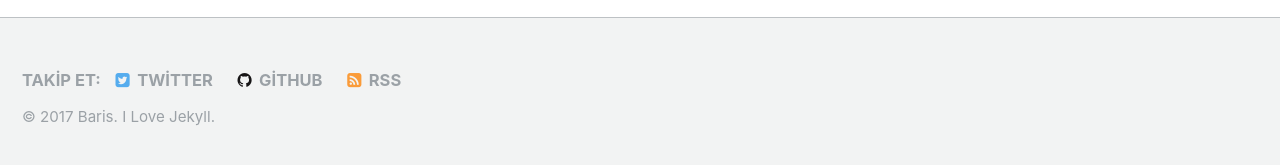
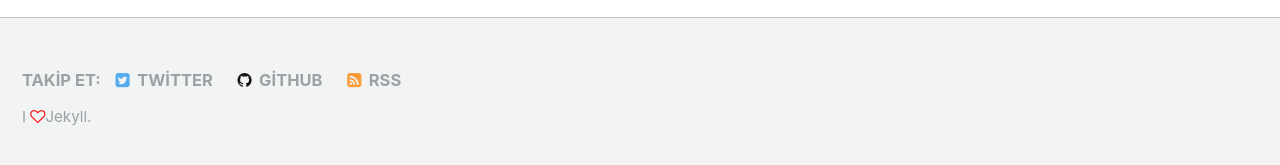
Before and after one commit to sonrabakarim/baris, a Jekyll site: the page built from index.html, in a window 1280 px wide and 900 px high, scrolled down 285 px. Shown: the part 727-892 px from the top of the window. Built offline with Jekyll 4.4.1, drawn with Linux system fonts in a browser that asks for light colours; the list of posts is cut into pages by our own code.

Commit message:
Update footer.html

```diff
--- a/_includes/footer.html
+++ b/_includes/footer.html
@@ -22,4 +22,4 @@
   </ul>
 </div>
 
-<div class="page__footer-copyright">&copy; {{ site.time | date: '%Y' }} {{ site.name | default: site.title }}. I Love Jekyll.</div>
+<div class="page__footer-copyright">I <i class="fa fa-heart-o" style="color:red"></i <a href="http://jekyllrb.com" rel="nofollow">Jekyll</a>.</div>
```
